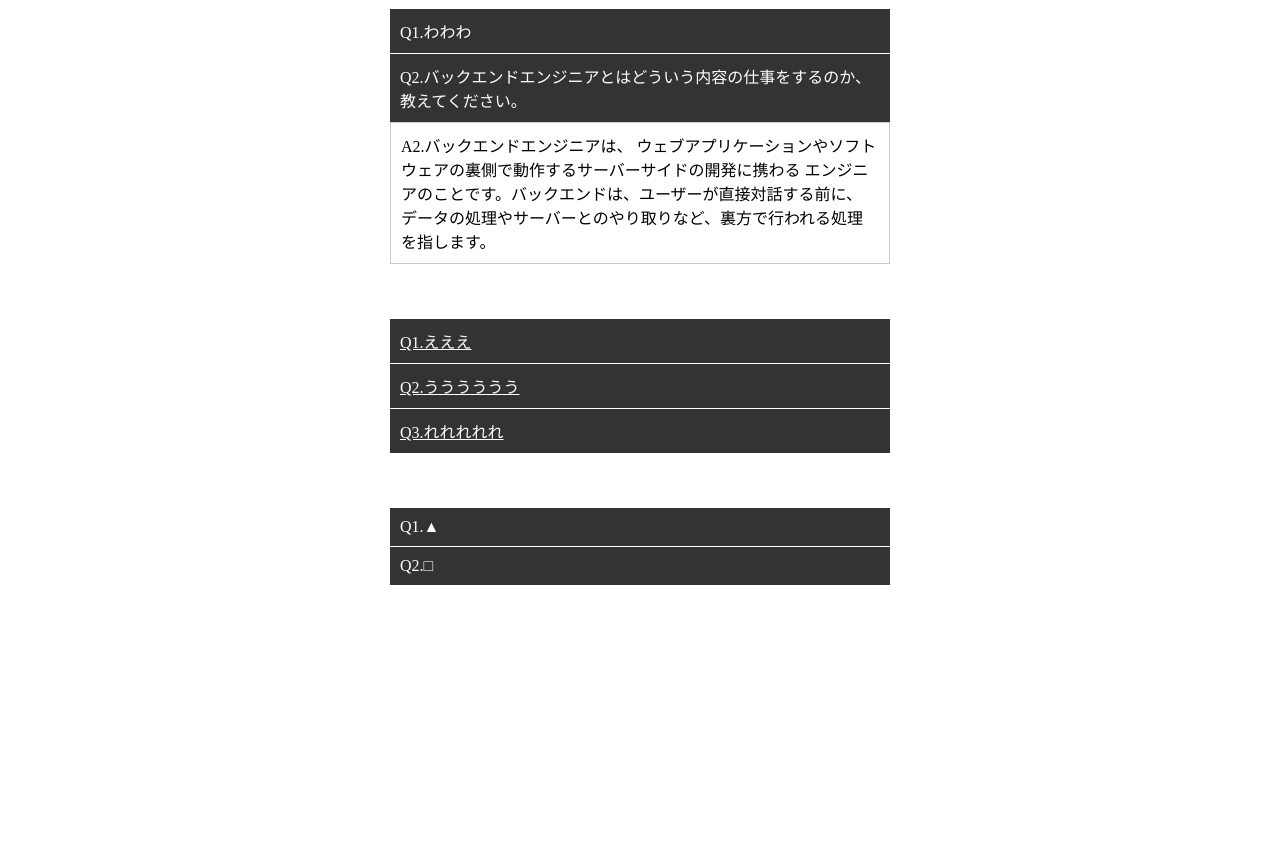
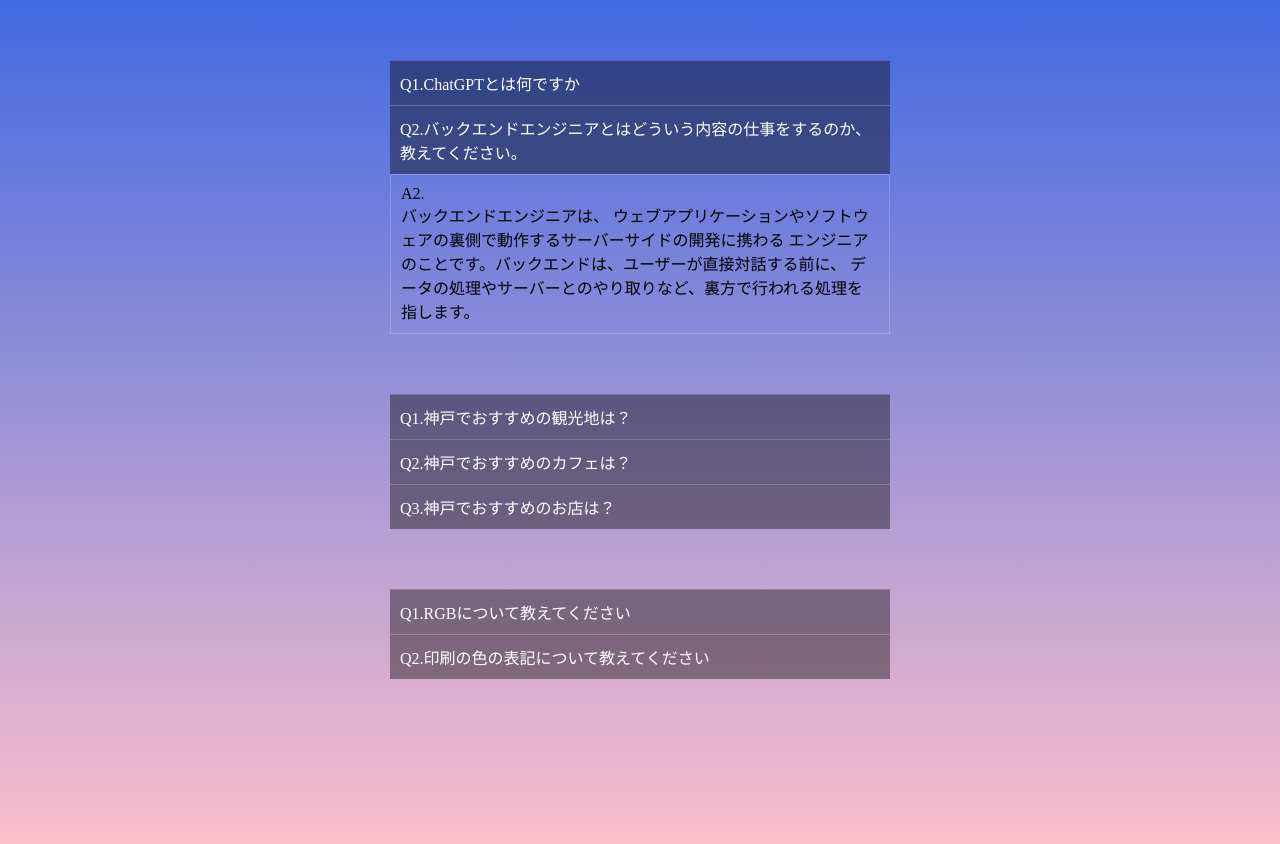
Before and after one commit to hiroko01/js-accordion, a plain HTML site: page index.html in a window 1280 px wide. Both pictures are taken after a click on the element "Q2.バックエンドエンジニアとはどういう内容の仕事をするのか、教えてください。". Before the commit the page ends 800 px from the top, so only its background shows below. Drawn offline with Linux system fonts and the light colour scheme; a web font is replaced by a local one.

Commit message:
質問アレンジ　コードもアレンジ

```diff
--- a/index.html
+++ b/index.html
@@ -6,70 +6,91 @@
     <meta name="viewport" content="width=device-width, initial-scale=1.0">
     <title>クラスとインスタンス</title>
     <link rel="stylesheet" href="./style.css">
+    <link rel="preconnect" href="https://fonts.googleapis.com">
+
+    <!-- Googleフォント -->
+    <link rel="preconnect" href="https://fonts.gstatic.com" crossorigin>
+    <link href="https://fonts.googleapis.com/css2?family=Kiwi+Maru&display=swap" rel="stylesheet">
+    <!-- Googleフォント -->
+
 </head>
 <body>
-
+    <div class="full-screen">
         <div class="accordion" id="js-faq">
             <p class="accordion-trigger">
-            Q1.わわわ
+                Q1.ChatGPTとは何ですか
             </p>
             <div class="accordion-contents">
-            A1.ををを
+                A1.<br>
+                オープンAIにより開発されたAI。文章生成、質問応答など多岐にわたるタスクに対応。知識は2022年まで。
             </div>
 
             <p class="accordion-trigger">
                 Q2.バックエンドエンジニアとはどういう内容の仕事をするのか、教えてください。
             </p>
             <div class="accordion-contents">
-            A2.バックエンドエンジニアは、
+                A2.<br>
+                バックエンドエンジニアは、
                 ウェブアプリケーションやソフトウェアの裏側で動作するサーバーサイドの開発に携わる
                 エンジニアのことです。バックエンドは、ユーザーが直接対話する前に、
                 データの処理やサーバーとのやり取りなど、裏方で行われる処理を指します。
             </div>
         </div>
 
-    <br><br><br>
 
         <div class="accordion" id="js-accordion">
             <a href="" class="accordion-trigger">
-            Q1.えええ
+                Q1.神戸でおすすめの観光地は？
             </a>
             <div class="accordion-contents">
-            A1.おおお
+                A1.<br>
+                北野町（Kitano-cho）<br>
+
+                北野町は西洋風の歴史的な街並みが残るエリアで、洋館やカフェが点在しています。外国人居留地として栄えた歴史が感じられる場所です。
             </div>
 
             <a href="" class="accordion-trigger">
-            Q2.うううううう
+                Q2.神戸でおすすめのカフェは？<br>
             </a>
             <div class="accordion-contents">
-            A2.ああああああああ
+                A2.<br>
+                コアリューシェ（Coalette）
+
+                六甲山に位置するカフェで、自家製の焼き菓子や美味しいコーヒーが楽しめます。山の中腹にあり、自然の中でリラックスできる場所です。
             </div>
             <a href="" class="accordion-trigger">
-            Q3.れれれれれ
+                Q3.神戸でおすすめのお店は？
             </a>
             <div class="accordion-contents">
-            A3.おおおおお
+                A3.<br>
+                みなと元町商店街<br>
+                神戸の中心地である元町周辺は、歴史的な建物やショップがあります。おしゃれなカフェやアンティークショップが集まるエリアです。
             </div>
         </div>
 
-<br><br><br>
-
         <dl class="accordion" id="js-accordion-mini">
             <dt class="accordion-trigger">
-            Q1.▲
+                Q1.RGBについて教えてください
             </dt>
             <dd class="accordion-contents">
-            A1.ををを
+                A1.<br>
+                RGBは主にデジタル画像、ディスプレイ、ライティングなどの分野で使用されています。
+                <br>
+                各色の強度を0から255までの数値で表現することが一般的です。例えば、RGB(255, 0, 0)は赤、RGB(0, 255, 0)は緑、RGB(0, 0, 255)は青を表します。これらの基本色を組み合わせて、さまざまな色を表現できます。
             </dd>
 
             <dt class="accordion-trigger">
-            Q2.□
+                Q2.印刷の色の表記について教えてください
             </dt>
             <dd class="accordion-contents">
-            A2.○
+                A2.<br>
+                印刷の色の表記は、主にCMYK（シアン、マゼンタ、イエロー、ブラック）カラーモデルを使用しています。
+                <br>
+                CMYKでは、シアン、マゼンタ、イエロー、ブラックの4つの色を混ぜ合わせて、様々な色を再現します。これは吸光性カラーモデルで、色の生成は各色の光を吸収することによって行われます。
+
             </dd>
         </dl>
-
+    </div>
     <script src="./accordion.js"></script>
 </body>
 </html>
--- a/style.css
+++ b/style.css
@@ -1,18 +1,42 @@
+body {
+    margin: 0;
+    padding: 0;
+    height: 100%;
+    font-family: 'Kiwi Maru', serif;
+}
+
+a {
+    text-decoration: none;
+}
+
+.full-screen {
+    width: 100vw;
+    /* height: 100vh; */
+    min-height: 100vh; /* コンテンツがビューポートより小さい場合も100vhと同じ高さを維持 */
+    background:  linear-gradient(#4169e1, pink);
+    display: flex;
+    flex-direction: column; /* タブとコンテンツを縦に配置 */
+    /* justify-content: center; */
+    align-items: center;
+    padding-bottom: 60px;
+}
+
 .accordion {
     width: 500px;
     margin: 0 auto;
+    padding-top: 60px;
 }
 .accordion-trigger {
     margin: 0;
     padding: 10px;
     display: block;
-    background: #333;
+    background: rgba( 0, 0, 0, 0.4);
     color: #fff;
-    border-top: 1px solid #fff;
+    border-top: 1px solid rgba( 255, 255, 255, 0.2);
 }
 .accordion-contents {
     margin: 0;
     padding: 10px;
-    border: 1px solid #ccc;
+    border: 1px solid rgba( 255, 255, 255, 0.2);
     display: none;
 }
```
Lines whose indentation alone changed are shown as unchanged.
